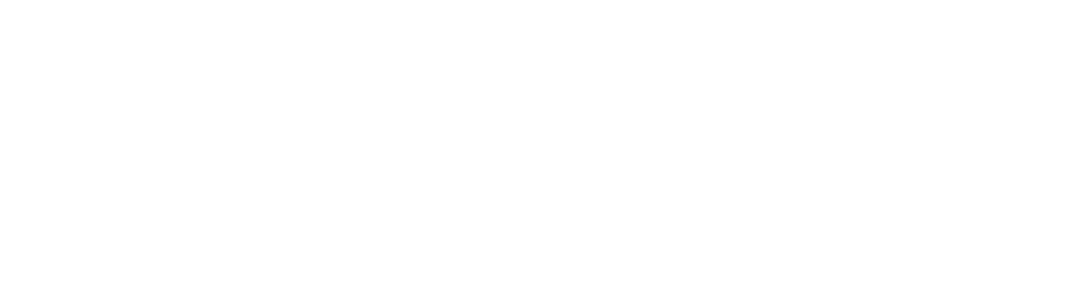
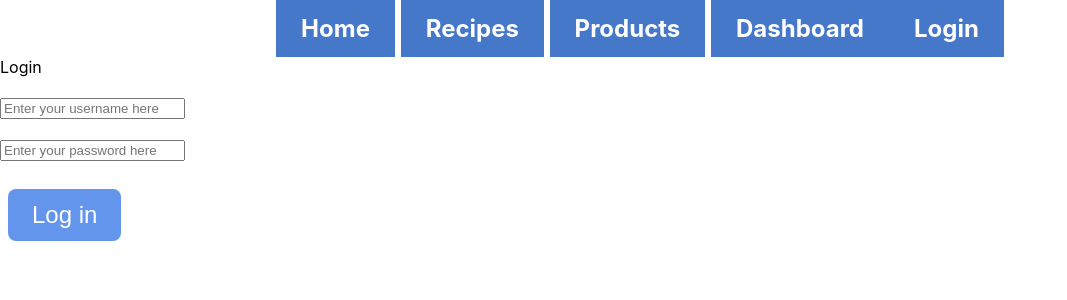
Before and after one commit to eth-alexander/CEN3031MealPlanner, a React (Create React App) app in the folder frontend/: page /login in a window 1280 px wide. Before the commit this address had no page. Shown: the top 300 px of the page, without its empty margins (0-1067 px from the left). Built offline with nearby package versions, Linux system fonts and the light colour scheme.

Commit message:
login and user dashboard page lavigation

```diff
--- a/frontend/src/App.js
+++ b/frontend/src/App.js
@@ -1,10 +1,12 @@
 /*import logo from './logo.svg';
 import './App.css';*/
-import { BrowserRouter, Routes, Route } from "react-router-dom";
+import { BrowserRouter, Routes, Route} from "react-router-dom";
 import Layout from "./pages/Layout";
 import Home from "./pages/Home";
 import Recipes from "./pages/Recipes";
 import Products from "./pages/Products";
+import Dashboard from "./pages/private/Dashboard"
+import Login from "./pages/Login/Login";
 
 function App() {
   return (
@@ -14,6 +16,8 @@
           <Route index element={<Home />} />
           <Route path="recipes" element={<Recipes />} />
           <Route path="products" element={<Products />} />
+          <Route path="dashboard" element={<Dashboard />} />
+          <Route path="login" element={<Login />} />
         </Route>
       </Routes>
     </BrowserRouter>
--- a/frontend/src/index.css
+++ b/frontend/src/index.css
@@ -1,4 +1,4 @@
-body {
+/*body {
   margin: 0;
   font-family: -apple-system, BlinkMacSystemFont, 'Segoe UI', 'Roboto', 'Oxygen',
     'Ubuntu', 'Cantarell', 'Fira Sans', 'Droid Sans', 'Helvetica Neue',
@@ -11,3 +11,57 @@
   font-family: source-code-pro, Menlo, Monaco, Consolas, 'Courier New',
     monospace;
 }
+*/
+html,
+body {
+  padding: 0;
+  margin: 0;
+  font-family:
+    -apple-system,
+    BlinkMacSystemFont,
+    Segoe UI,
+    Roboto,
+    Oxygen,
+    Ubuntu,
+    Cantarell,
+    Fira Sans,
+    Droid Sans,
+    Helvetica Neue,
+    sans-serif;
+}
+
+* {
+  box-sizing: border-box;
+}
+
+main {
+  padding: 5rem 0;
+  flex: 1;
+  display: flex;
+  flex-direction: column;
+  justify-content: center;
+  align-items: center;
+}
+
+code {
+  background: #fafafa;
+  border-radius: 5px;
+  padding: 0.75rem;
+  font-family:
+    Menlo,
+    Monaco,
+    Lucida Console,
+    Courier New,
+    monospace;
+}
+
+input[type='button'] {
+  border: none;
+  background: cornflowerblue;
+  color: white;
+  padding: 12px 24px;
+  margin: 8px;
+  font-size: 24px;
+  border-radius: 8px;
+  cursor: pointer;
+}
--- a/frontend/src/pages/Layout.js
+++ b/frontend/src/pages/Layout.js
@@ -7,7 +7,9 @@
       <nav>
            <h1 className='Layout'> <a> <Link to="/">Home</Link> </a>
            <a> <Link to="/recipes">Recipes</Link> </a>
-           <a> <Link to="/products">Products</Link> </a> </h1>
+           <a> <Link to="/products">Products</Link> </a>
+           <a><Link to="/dashboard">Dashboard</Link></a>
+           <a><Link to="/login">Login</Link></a> </h1>
       </nav>
 
       <Outlet />
--- /dev/null
+++ b/frontend/src/pages/Login/Login.css
@@ -0,0 +1,63 @@
+.mainContainer {
+    flex-direction: column;
+    display: flex;
+    align-items: center;
+    justify-content: center;
+    height: 100vh;
+  }
+
+  .titleContainer {
+    display: flex;
+    flex-direction: column;
+    font-size: 64px;
+    font-weight: bolder;
+    align-items: center;
+    justify-content: center;
+  }
+
+  .resultContainer,
+  .historyItem {
+    flex-direction: row;
+    display: flex;
+    width: 400px;
+    align-items: center;
+    justify-content: space-between;
+  }
+
+  .historyContainer {
+    flex-direction: column;
+    display: flex;
+    height: 200px;
+    align-items: center;
+    flex-grow: 5;
+    justify-content: flex-start;
+  }
+
+  .buttonContainer {
+    display: flex;
+    flex-direction: column;
+    align-items: center;
+    justify-content: center;
+    height: 260px;
+  }
+
+  .inputContainer {
+    display: flex;
+    flex-direction: column;
+    align-items: flex-start;
+    justify-content: center;
+  }
+
+  .inputContainer > .errorLabel {
+    color: red;
+    font-size: 12px;
+  }
+
+  .inputBox {
+    height: 48px;
+    width: 400px;
+    font-size: large;
+    border-radius: 8px;
+    border: 1px solid grey;
+    padding-left: 8px;
+  }
--- /dev/null
+++ b/frontend/src/pages/Login/Login.js
@@ -0,0 +1,60 @@
+import React, { useState } from 'react'
+import { useNavigate } from 'react-router-dom'
+
+const Login = (props) => {
+  const [username, setUsername] = useState('')
+  const [password, setPassword] = useState('')
+  const [UsernameError, setUsernameError] = useState('')
+  const [passwordError, setPasswordError] = useState('')
+
+  //const navigate = useNavigate()
+
+  const onButtonClick = () => {
+    setUsernameError('')
+    setPasswordError('')
+
+    if ('' === username) {
+      setUsernameError('Please enter your username')
+      return
+    }
+
+    if ('' === password) {
+      setPasswordError('Please enter a password')
+      return
+    }
+  }
+
+  return (
+    <div className={'mainContainer'}>
+      <div className={'titleContainer'}>
+        <div>Login</div>
+      </div>
+      <br />
+      <div className={'inputContainer'}>
+        <input
+          value={username}
+          placeholder="Enter your username here"
+          onChange={(ev) => setUsername(ev.target.value)}
+          className={'inputBox'}
+        />
+        <label className="errorLabel">{UsernameError}</label>
+      </div>
+      <br />
+      <div className={'inputContainer'}>
+        <input
+          value={password}
+          placeholder="Enter your password here"
+          onChange={(ev) => setPassword(ev.target.value)}
+          className={'inputBox'}
+        />
+        <label className="errorLabel">{passwordError}</label>
+      </div>
+      <br />
+      <div className={'inputContainer'}>
+        <input className={'inputButton'} type="button" onClick={onButtonClick} value={'Log in'} />
+      </div>
+    </div>
+  )
+}
+
+export default Login
--- /dev/null
+++ b/frontend/src/pages/private/Dashboard.css
@@ -0,0 +1,4 @@
+.Dashboard {
+    text-align: center;
+    margin: auto;
+}
--- /dev/null
+++ b/frontend/src/pages/private/Dashboard.js
@@ -0,0 +1,8 @@
+import './Dashboard.css';
+function Dashboard() {
+    return (
+        <h1 className='Dashboard'>Dashboard</h1>
+    );
+  };
+
+  export default Dashboard;
```
Also changed, not shown: frontend/src/App.css (line endings or trailing spaces).
